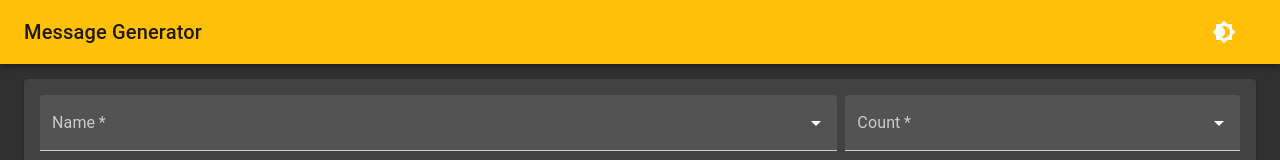
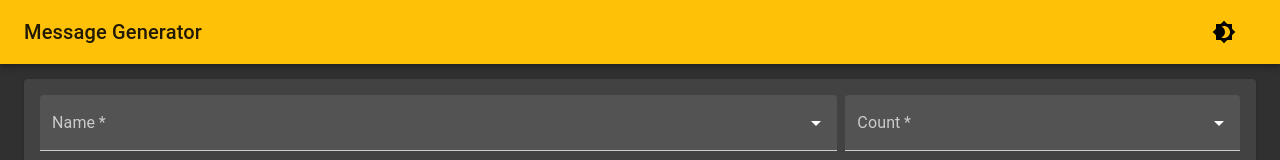
Before and after one commit to abdulsamad/message-generator, a React (Create React App) app: page / in a window 1280 px wide. Shown: the top 160 px of the page. Built offline with nearby package versions, Linux system fonts and the light colour scheme.

Commit message:
:lipstick: Changed navbar theme icon color

```diff
--- a/src/components/layout/Navbar.tsx
+++ b/src/components/layout/Navbar.tsx
@@ -1,5 +1,5 @@
 import { FC } from 'react';
-import { makeStyles } from '@material-ui/core/styles';
+import { makeStyles, Theme } from '@material-ui/core/styles';
 import AppBar from '@material-ui/core/AppBar';
 import Toolbar from '@material-ui/core/Toolbar';
 import Typography from '@material-ui/core/Typography';
@@ -10,7 +10,7 @@ import Fade from '@material-ui/core/Fade';
 
 import { useAppContext } from '../../context/Context';
 
-const useStyles = makeStyles(() => ({
+const useStyles = makeStyles((theme: Theme) => ({
   root: {
     flexGrow: 1,
   },
@@ -18,7 +18,7 @@ const useStyles = makeStyles(() => ({
     flexGrow: 1,
   },
   icon: {
-    color: '#fff',
+    color: theme.palette.common.black,
   },
 }));
 
```
